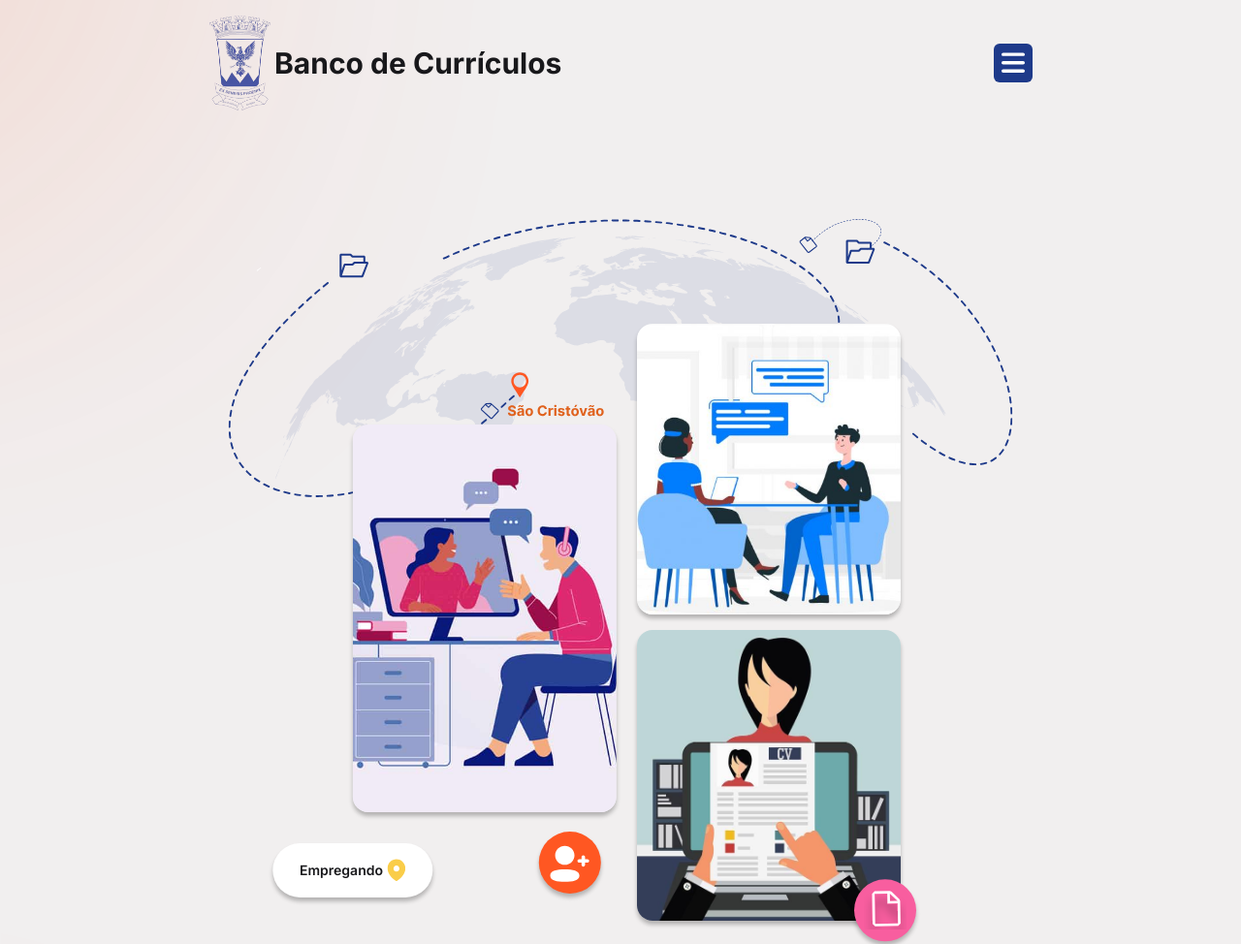
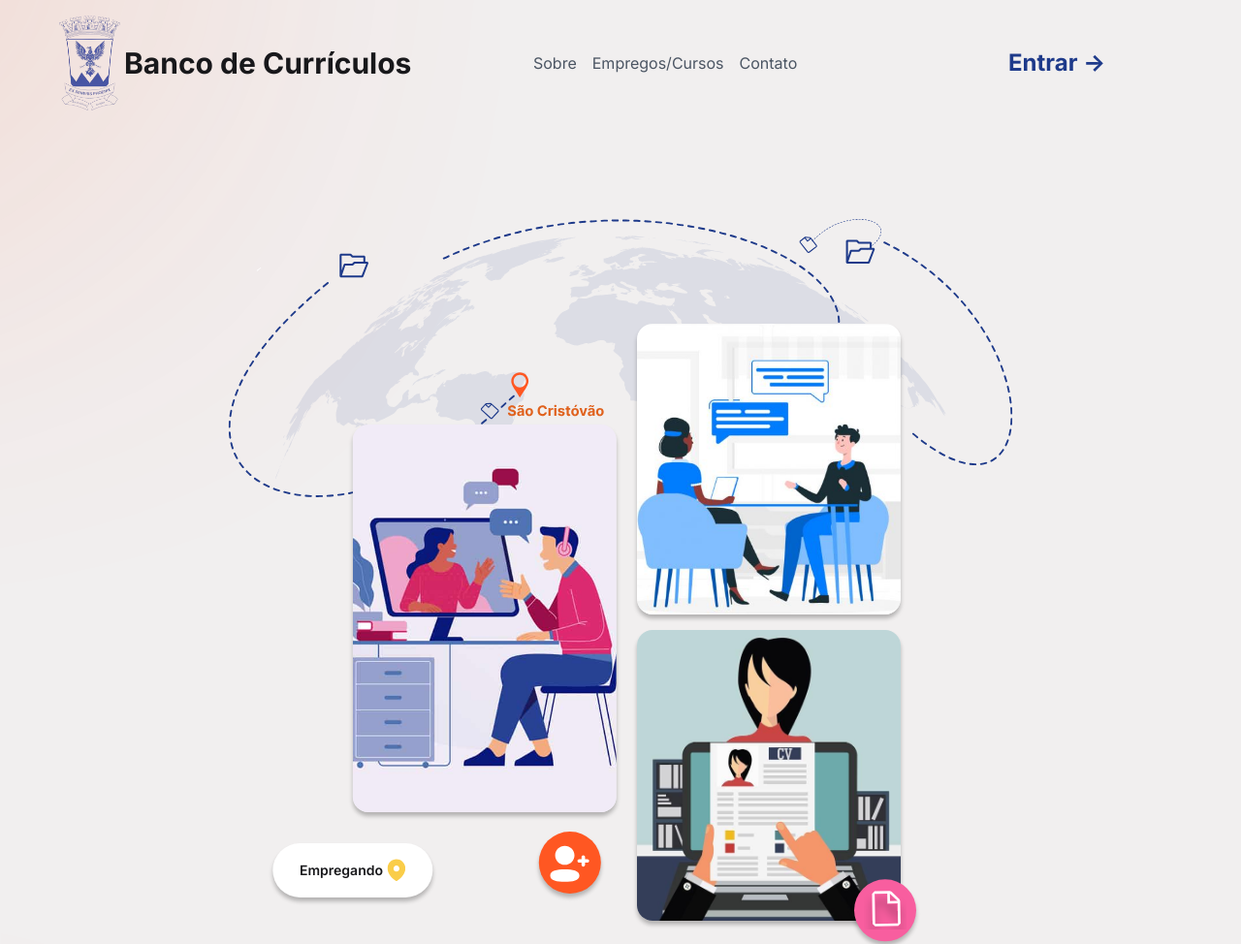
Before and after one commit to vitorlima-vsl/landpage_banco, a website: page index.html in a window 1280 px wide. Shown: the top 974 px of the page at 97% size. Drawn offline with nearby package versions, Linux system fonts and the light colour scheme.

Commit message:
:sparkles: feat: header para computador terminado.

```diff
--- a/index.html
+++ b/index.html
@@ -46,6 +46,7 @@
         body {
         font-family: 'Inter', sans-serif;
 
+
     }
     /* estilização somente para periodo de teste */
 
@@ -75,6 +76,9 @@
         }
     }
 
+    html{
+        scroll-behavior: smooth;
+    }
 
     </style>
     <link rel="preconnect" href="https://fonts.googleapis.com">
@@ -83,7 +87,7 @@
     <title>Banco de Currículos</title>
 </head>
 <body class="relative bg-[#F1EFEF] text-[#18181B] ">
-    <div class="hidden min-[890px]:flex absolute ArrowYellowTop right-0 -z-10 ">
+    <div class="hidden min-[890px]:flex absolute ArrowYellowTop right-0 -z-10">
         <img class="absolute top-1/2 -translate-y-1/2 right-6" src="imagens/VectorArrows.svg" alt="">
         <img class="h-[700px]" src="imagens/VectorElipseYellowArrows.svg" alt="">
     </div>
@@ -96,16 +100,37 @@
         <img class="h-[700px]" src="imagens/VectorElipseOrange.svg" alt="">
     </div>
 
-    <header class="min-[890px]:max-w-[890px]
+    <header class="min-[1200px]:max-w-[1200px]
+    min-[1200px]:grid min-[1200px]:grid-cols-12 min-[1200px]:gap-4
+    min-[890px]:max-w-[890px]
     px-5 py-4 flex justify-between items-center max-w-[430px] mx-auto">
-        <div class="flex gap-1 items-center">
+        <div class="min-[1200px]:col-span-5
+        flex gap-1 items-center">
             <img class="min-[890px]:w-16 w-10 " src="imagens/logo_azul.avif" alt="icone">
             <h1 class="min-[890px]:text-3xl
             font-bold text-2xl">Banco de Currículos</h1>
         </div>
-        <button class="size-10 bg-[#1E3A8A] px-2 rounded-md fill-white">
+
+        <nav class="hidden min-[1200px]:flex min-[1200px]:col-span-5 gap-4
+        text-gray-600 ">
+            <a class="hover:text-gray-950 relative
+            after:content[''] after:w-0 hover:after:w-full after:h-[2px] after:bg-blue-900 after:absolute after:bottom-0 after:left-0 after:transition-all after:duration-300 after:ease-in-out"
+             href="#Sobre">Sobre</a>
+            <a class="relative
+            after:content[''] after:w-0 hover:after:w-full after:h-[2px] after:bg-blue-900 after:absolute after:bottom-0 after:left-0 after:transition-all after:duration-300 after:ease-in-out hover:text-gray-950" href="#Empregos/Cursos">Empregos/Cursos</a>
+            <a class="relative
+            after:content[''] after:w-0 hover:after:w-full after:h-[2px] after:bg-blue-900 after:absolute after:bottom-0 after:left-0 after:transition-all after:duration-300 after:ease-in-out hover:text-gray-950" href="#Contato">Contato</a>
+        </nav>
+
+        <button class="min-[1200px]:hidden
+        size-10 bg-[#1E3A8A] px-2 rounded-md fill-white">
             <svg xmlns="http://www.w3.org/2000/svg" viewBox="0 0 448 512"><!--!Font Awesome Free 6.7.2 by @fontawesome - https://fontawesome.com License - https://fontawesome.com/license/free Copyright 2025 Fonticons, Inc.!--><path d="M0 96C0 78.3 14.3 64 32 64l384 0c17.7 0 32 14.3 32 32s-14.3 32-32 32L32 128C14.3 128 0 113.7 0 96zM0 256c0-17.7 14.3-32 32-32l384 0c17.7 0 32 14.3 32 32s-14.3 32-32 32L32 288c-17.7 0-32-14.3-32-32zM448 416c0 17.7-14.3 32-32 32L32 448c-17.7 0-32-14.3-32-32s14.3-32 32-32l384 0c17.7 0 32 14.3 32 32z"/></svg>
         </button>
+
+        <a class="relative
+        after:content[''] after:w-0 hover:after:w-1/2 after:h-[2px] after:bg-blue-900 after:absolute after:bottom-0 after:left-0 after:transition-all after:duration-300 after:ease-in-out
+
+        hidden min-[1200px]:block text-blue-900 font-bold text-2xl col-span-2" href="#">Entrar  -></a>
 
     </header>
     <main class="min-[890px]:max-w-[890px]
@@ -150,7 +175,7 @@
            </div>
         </div>
 
-        <div class="min-[890px]:max-w-[680px] min-[890px]:mx-auto
+        <div  class="min-[890px]:max-w-[680px] min-[890px]:mx-auto
         min-[890px]:items-center min-[890px]:gap-6  min-[890px]:mb-12
         px-5 mb-6 flex flex-col gap-4">
             <h2 class="min-[890px]:text-[56px]
@@ -166,7 +191,7 @@
             </a>
         </div>
 
-        <div class=" min-[890px]:max-w-[890px]  min-[890px]:mx-auto
+        <div id="Sobre" class=" min-[890px]:max-w-[890px]  min-[890px]:mx-auto
 
         px-5 flex flex-col gap-4 mb-6">
             <h2 class=" min-[890px]:text-[56px]
@@ -175,7 +200,7 @@
             text-base text-gray-800/50 text-justify">O Banco de Currículos é muito mais do que uma simples plataforma, é um impulsionador de oportunidades para trabalho e geração de renda. Aqui, você terá acesso a serviços gratuitos voltados ao empreendedorismo e à qualificação profissional.</p>
         </div>
 
-        <div class=" min-[890px]:max-w-[890px]  min-[890px]:mx-auto
+        <div id="Empregos/Cursos" class=" min-[890px]:max-w-[890px]  min-[890px]:mx-auto
         min-[890px]:mt-12
         flex flex-col gap-4">
 
@@ -213,7 +238,7 @@
             </div>
         </div>
     </main>
-    <footer class="min-[890px]:max-w-[890px] min-[890px]:mx-auto
+    <footer id="Contato" class="min-[890px]:max-w-[890px] min-[890px]:mx-auto
     px-5 pb-8">
         <div>
             <div>
```
